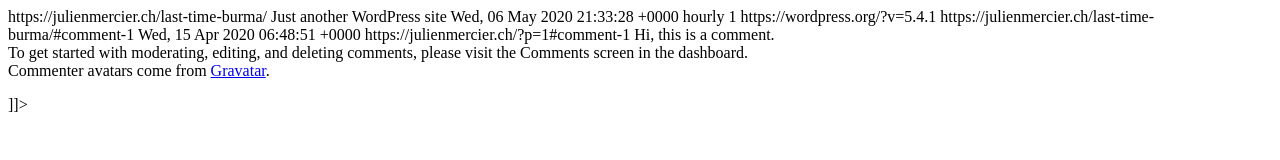
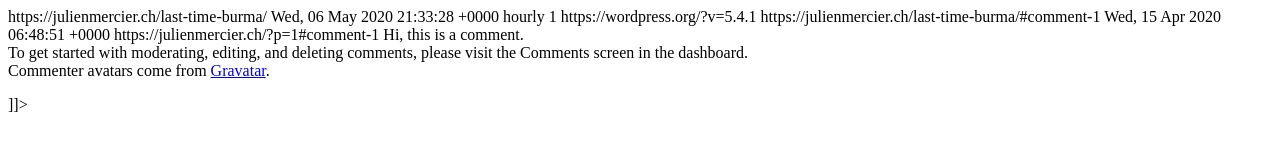
Before and after one commit to djebel-amila/djebel-amila.github.io, a plain HTML site: page last-time-burma/feed/index.html in a window 1280 px wide. Drawn offline with Linux system fonts and the light colour scheme.

Commit message:
WP2Static UPDATE last-time-burma/feed/index.html

```diff
--- a/last-time-burma/feed/index.html
+++ b/last-time-burma/feed/index.html
@@ -10,7 +10,7 @@
 	Comments on: Last Time Burma	</title>
 	<atom:link href="https://julienmercier.ch/last-time-burma/feed/" rel="self" type="application/rss+xml" />
 	<link>https://julienmercier.ch/last-time-burma/</link>
-	<description>Just another WordPress site</description>
+	<description></description>
 	<lastBuildDate>Wed, 06 May 2020 21:33:28 +0000</lastBuildDate>
 	<sy:updatePeriod>
 	hourly	</sy:updatePeriod>
```
